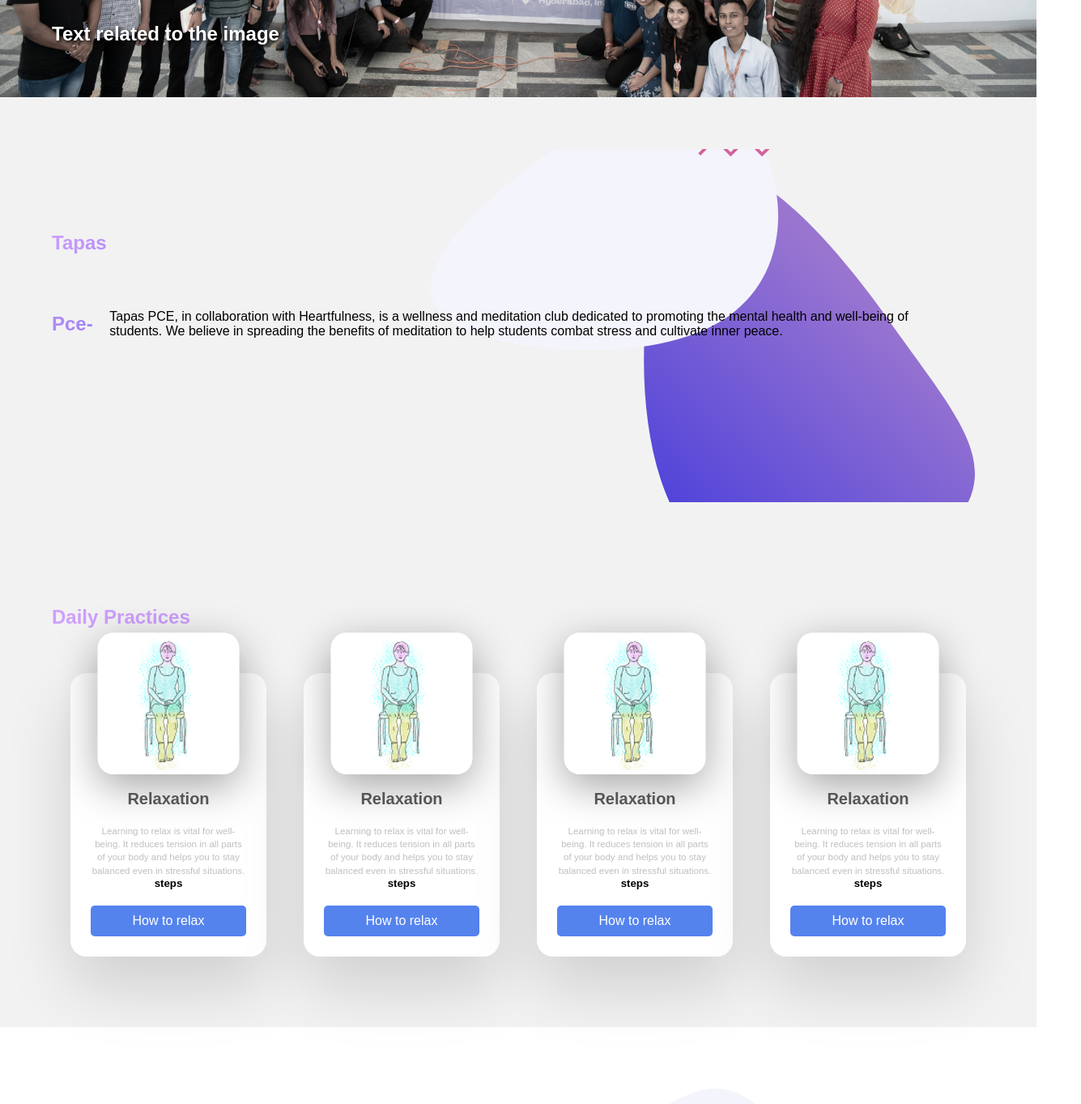
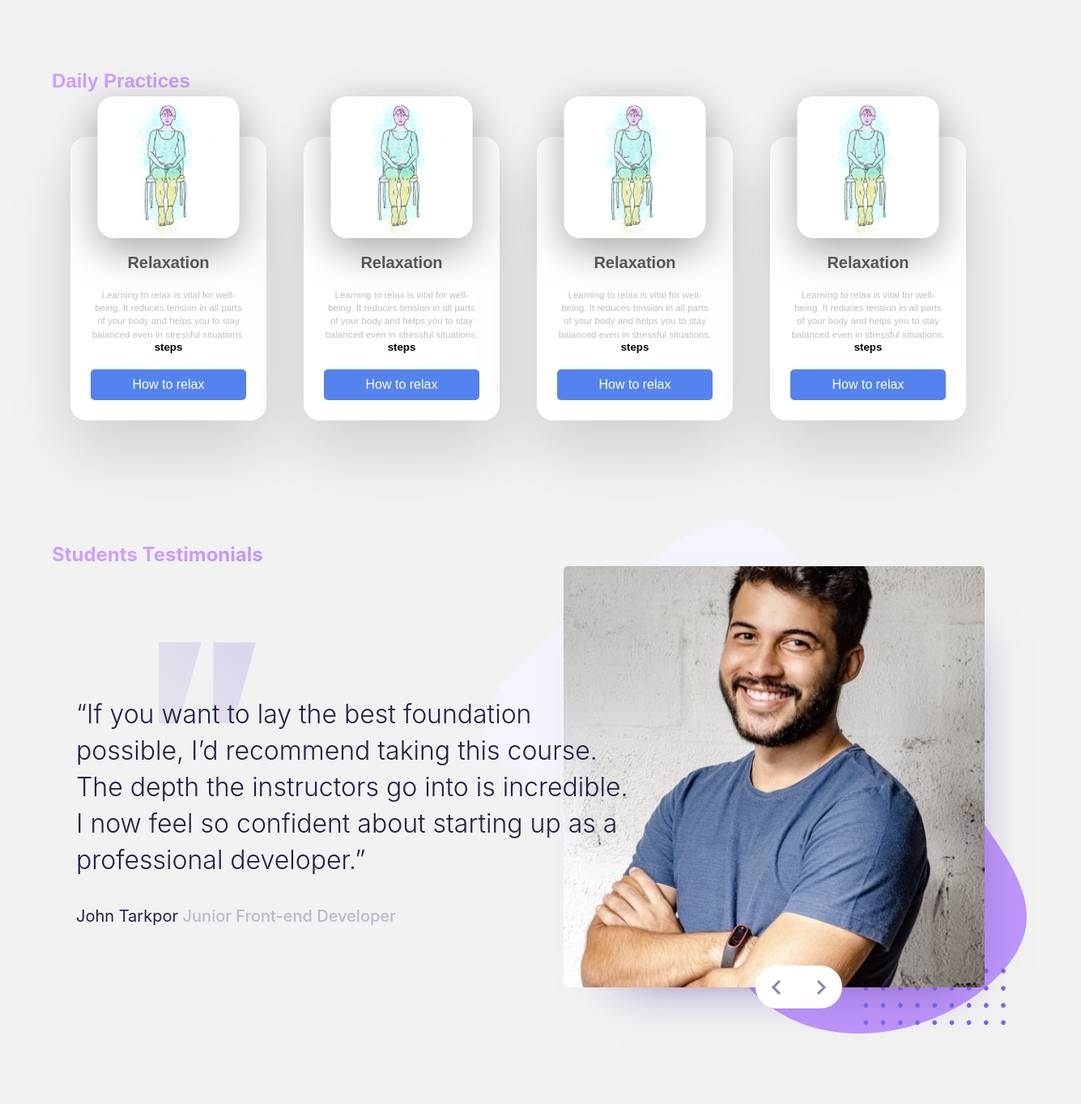
Before and after one commit to Mukesh-pilane/tapasweb, a React (Vite) app: page / in a window 1280 px wide. Shown: the part 680-2043 px from the top of the page at 81% size, 1335 px wide, since content can reach past the window. After the commit the page ends 1999 px from the top, so only its background shows below. Built offline with nearby package versions, Linux system fonts and the light colour scheme.

Commit message:
updated testimonials

```diff
--- a/src/components/Navbar/navbar.css
+++ b/src/components/Navbar/navbar.css
@@ -10,6 +10,7 @@
   opacity: 0.7;
   backdrop-filter: 10px;
   position: fixed;
+  z-index: 999
 }
 
 .navbar-logo {
--- a/src/components/Slider/Slider.css
+++ b/src/components/Slider/Slider.css
@@ -1,5 +1,5 @@
 .slider-Image{
-  height: 800px;
+  height: 500px;
   width: 100%;
   position:relative;
 }
@@ -33,7 +33,7 @@
     object-position: 50% 50%;
   }
   .slider-Image{
-    height: 500px;
+    height: 400px;
   }
   .img-info{
     padding: 2rem;
--- a/src/components/SubHero/SubHero.jsx
+++ b/src/components/SubHero/SubHero.jsx
@@ -8,8 +8,8 @@ const SubHero = () => {
 
   useEffect(() => {
     const interval = setInterval(() => {
-      setText((prevText) => (prevText === 'Embrace wellness' ? 'Embrace Meditation' : 'Embrace wellness'));
-    }, 6000); // Adjust the interval duration according to your preference
+      setText((prevText) => (prevText === 'Meditaion Club' ? 'Fitness Club' : 'Meditaion Club'));
+    }, 5000); // Adjust the interval duration according to your preference
 
     return () => clearInterval(interval);
   }, []);
@@ -17,8 +17,9 @@ const SubHero = () => {
   return (
     <section className="sub-hero">
       <div className="container">
-        <h2 className="sub-hero-heading gradient-text">Tapas Pce-
-          <Typewriter
+        <h2 className="sub-hero-heading gradient-text">
+        <span className="tapas-pce">Tapas Pce is </span>
+ <Typewriter
             options={{
               strings: [text],
               autoStart: true,
@@ -29,11 +30,6 @@ const SubHero = () => {
             }}
           />
         </h2>
-        <p className="sub-hero-description">
-          Tapas PCE, in collaboration with Heartfulness, is a wellness and meditation club dedicated to promoting the
-          mental health and well-being of students. We believe in spreading the benefits of meditation to help students
-          combat stress and cultivate inner peace.
-        </p>
       </div>
     </section>
   );
--- a/src/components/SubHero/subhero.css
+++ b/src/components/SubHero/subhero.css
@@ -1,13 +1,40 @@
 .sub-hero{
   padding: 4rem;
   background-color: #f2f2f2;
-}
-.sub-hero-heading{
-  line-height: 100px;
+  display: flex;
+  }
+.sub-hero-heading {
+  display: flex;
+  align-items: center;
+  font-size: 4rem;
 }
 
+.sub-hero-heading .tapas-pce {
+  margin-right: 1rem; /* Adjust the spacing between "Tapas Pce-" and the typewriter effect */
+}
+
+@media (min-width: 768px) and (max-width: 1024px) {
+  .sub-hero-heading {
+    display: flex;
+    align-items: center;
+    font-size: 3.5rem;
+  }
+
+  .sub-hero-heading .tapas-pce {
+    margin-right: 1rem; /* Adjust the spacing between "Tapas Pce-" and the typewriter effect */
+  }
+}
 @media(max-width:768px){
   .sub-hero{
     padding: 2rem;
   }
+  .sub-hero-heading {
+    display: flex;
+    align-items: center;
+    font-size: 2rem;
+  }
+
+  .sub-hero-heading .tapas-pce {
+    margin-right: .5rem; /* Adjust the spacing between "Tapas Pce-" and the typewriter effect */
+  }
 }
--- a/src/components/Testimonials/Testimonials.css
+++ b/src/components/Testimonials/Testimonials.css
@@ -1,63 +1,56 @@
-
-
 .Testimonials span {
   color: #b9b9ce;
   font-weight: 500;
-
 }
 
 .Testimonials {
-  background-image: url(../../assets/images/pattern-curve.svg);
-  background-repeat: no-repeat;
-  background-position: left bottom;
+
   font-family: "Inter", sans-serif;
   padding: 4rem;
-
 }
 
 .Testimonials .container {
   position: relative;
 }
 
-.Testimonials .slide{
+.Testimonials .slide {
   display: flex;
-
 }
 
-.testimonial {
+.Testimonials .testimonial {
   background-image: url(../../assets/images/pattern-quotes.svg);
   background-repeat: no-repeat;
   color: #202047;
 }
 
-.text {
+.Testimonials .text {
   font-weight: 300;
 }
 
-.portrait {
+.Testimonials .portrait {
   border-radius: 5px;
   box-shadow: 20px 35px 65px -50px #6c52a7;
 }
 
-.next,
-.prev {
+.Testimonials .next,
+.Testimonials .prev {
   border: none;
   background: #fff;
   position: absolute;
 }
 
-.next {
+.Testimonials .next {
   border-top-right-radius: 50%;
   border-bottom-right-radius: 50%;
 }
 
-.prev {
+.Testimonials .prev {
   border-top-left-radius: 50%;
   border-bottom-left-radius: 50%;
 }
 
-.next:hover,
-.prev:hover {
+.Testimonials .next:hover,
+.Testimonials .prev:hover {
   background: #fff;
   cursor: pointer;
 }
@@ -65,65 +58,63 @@
 @media (min-width: 1025px) {
   .Testimonials {
     background-size: 33rem;
-    padding-right: 22px;
-  }
-
-  .container {
     align-items: center;
     background-image: url(../../assets/images/pattern-bg.svg);
     background-repeat: no-repeat;
     background-position: right 12px bottom 55%;
     background-size: 42rem;
-    display: flex;
     margin: 0 auto;
-    padding: 66px 40px 70px 0px;
+  padding:4rem 4rem 6rem 4rem
+
   }
 
- .Testimonials .slide  {
+  .Testimonials .slide {
     position: relative;
   }
-
-  .testimonial {
+  .Testimonials .slider h2{
+    margin-bottom: 1rem;
+  }
+  .Testimonials .testimonial {
     background-position: left 22% top 78%;
     background-size: 120px 100px;
     height: 220px;
     margin-right: -9rem;
     padding-top: 160px;
     padding-left: 30px;
-    width: 688px;
+    width: 100%;
     z-index: 9;
   }
 
-  .photo {
+  .Testimonials .photo {
     flex: 1;
     margin: 0 auto;
     padding-left: 58px;
   }
 
-  .text {
+  .Testimonials .text {
     font-size: 32px;
     line-height: 45px;
     margin-bottom: 35px;
   }
 
-  .name {
+  .Testimonials .name {
     font-size: 20px;
   }
 
-  .portrait {
+  .Testimonials .portrait {
     height: auto;
     width: 520px;
   }
 
-  .next {
+  .Testimonials .next {
     top: 493px;
-    left: 715px;
+    left: 80%;
     padding: 18px 19px 14px 22px;
   }
 
-  .prev {
+  .Testimonials .prev {
     top: 493px;
-    left: 663px;
+    right: 20%;
     padding: 18px 22px 14px 19px;
   }
 }
@@ -131,10 +122,9 @@
 @media (min-width: 768px) and (max-width: 1024px) {
   .Testimonials {
     background-size: 550px;
-
   }
 
- .Testimonials .slider {
+  .Testimonials .slider {
     width: 100%;
   }
 
@@ -153,22 +143,22 @@
     width: 550px;
   }
 
-  .text {
+  .Testimonials .text {
     font-size: 18px;
     line-height: 25px;
     margin-bottom: 18px;
   }
 
-  .name {
+  .Testimonials .name {
     font-size: 15px;
   }
 
-  span {
+  .Testimonials span {
     display: block;
     line-height: 19px;
   }
 
-  .photo {
+  .Testimonials .photo {
     background: url(../../assets/images/pattern-bg.svg);
     background-repeat: no-repeat;
     background-position: center;
@@ -177,24 +167,24 @@
     padding: 2.6em 2.3em 2.3em;
   }
 
-  .portrait {
+  .Testimonials .portrait {
     height: 253px;
     width: 254px;
   }
 
-  .next {
-    top: 315px;
+  .Testimonials .next {
+    top: 285px;
     left: 50%;
     padding: 10px 13px 6px 13px;
   }
 
-  .prev {
-    top: 315px;
+  .Testimonials .prev {
+    top: 285px;
     right: 50%;
     padding: 10px 13px 6px 13px;
   }
 
-  button img {
+  .Testimonials button img {
     transform: scale(0.75);
   }
 }
@@ -206,16 +196,15 @@
     margin-bottom: 5rem;
   }
 
-
-  .slider {
+  .Testimonials .slider {
     width: 100%;
   }
 
-  .Testimonials .slide{
+  .Testimonials .slide {
     flex-direction: column-reverse;
   }
 
-  .testimonial {
+  .Testimonials .testimonial {
     background-size: 58px;
     background-position: left 127px bottom 173px;
     display: block;
@@ -226,22 +215,22 @@
     width: 311px;
   }
 
-  .text {
+  .Testimonials .text {
     font-size: 18px;
     line-height: 25px;
     margin-bottom: 18px;
   }
 
-  .name {
+  .Testimonials .name {
     font-size: 15px;
   }
 
-  span {
+  .Testimonials span {
     display: block;
     line-height: 19px;
   }
 
-  .photo {
+  .Testimonials .photo {
     background: url(../../assets/images/pattern-bg.svg);
     background-repeat: no-repeat;
     background-position: center;
@@ -250,24 +239,24 @@
     padding: 2.6em 2.3em 2.3em;
   }
 
-  .portrait {
+  .Testimonials .portrait {
     width: 254px;
     height: 253px;
   }
 
-  .next {
-    top: 315px;
+  .Testimonials .next {
+    top: 285px;
     left: 50%;
     padding: 10px 13px 6px 13px;
   }
 
-  .prev {
-    top: 315px;
+  .Testimonials .prev {
+    top: 285px;
     right: 50%;
     padding: 10px 13px 6px 13px;
   }
 
-  button img {
+  .Testimonials button img {
     transform: scale(0.75);
   }
 }
--- a/src/components/Testimonials/Testimonials.jsx
+++ b/src/components/Testimonials/Testimonials.jsx
@@ -1,105 +1,3 @@
-/*import React, { useState } from "react";
-import Tanya from "../../assets/images/image-tanya.jpg";
-import John from "../../assets/images/image-john.jpg";
-import Next from "../../assets/images/icon-next.svg";
-import Prev from "../../assets/images/icon-prev.svg";
-import "./Testimonials.css";
-
-export default function Testimonials() {
-  const [slide, setSlide] = useState();
-  const slides = [
-    {
-      id:1,
-      img: "../../assets/images/image1.jpg"
-    },{
-      id:2,
-      img: "../../assets/images/image2.jpg"
-    },{
-      id:3,
-      img: "../../assets/images/image3.jpg"
-    },{
-      id:4,
-      img: "../../assets/images/image5.jpg"
-    },{
-      id:5,
-      img: "../../assets/images/image5.jpg"
-    }
-    ]
-  function displayJohn(event) {
-    event.preventDefault();
-    setSlide("john");
-  }
-
-  function displayTanya(event) {
-    event.preventDefault();
-    setSlide("tanya");
-  }
-
-  if (slide === "tanya") {
-    return (
-      <div className="Testimonials">
-        <section className="container">
-          <div className="slider">
-            <div className="slideTwo">
-              <div className="testimonial">
-                <p className="text">
-                  “ If you want to lay the best foundation possible I’d
-                  recommend taking this course. The depth the instructors go
-                  into is incredible. I now feel so confident about starting up
-                  as a professional developer. ”
-                </p>
-                <p className="name">
-                  John Tarkpor <span>Junior Front-end Developer</span>{" "}
-                </p>
-              </div>
-              <div className="photo">
-                <img src={John} alt="Portrait of John" className="portrait" />
-              </div>
-              <button className="button prev" onClick={displayJohn}>
-                <img src={Prev} alt="Previous Button" className="prevImg" />
-              </button>
-              <button className="button next" onClick={displayJohn}>
-                <img src={Next} alt="Next Button" className="nextImg" />
-              </button>
-            </div>
-          </div>
-        </section>
-      </div>
-    );
-  } else {
-    return (
-      <div className="Testimonials">
-        <section className="container">
-          <div className="slider">
-            <div className="slideOne">
-              <div className="testimonial">
-                <p className="text">
-                  “ I’ve been interested in coding for a while but never taken
-                  the jump, until now. I couldn’t recommend this course enough.
-                  I’m now in the job of my dreams and so excited about the
-                  future. ”
-                </p>
-                <p className="name">
-                  Tanya Sinclair <span>UX Engineer</span>{" "}
-                </p>
-              </div>
-              <div className="photo">
-                <img src={Tanya} alt="Portrait of Tanya" className="portrait" />
-              </div>
-              <button className="button prev" onClick={displayTanya}>
-                <img src={Prev} alt="Previous Button" />
-              </button>
-              <button className="button next" onClick={displayTanya}>
-                <img src={Next} alt="Next Button" />
-              </button>
-            </div>
-          </div>
-        </section>
-      </div>
-    );
-  }
-}
-*/
 
 import React, { useState } from "react";
 import Tanya from "../../assets/images/image-tanya.jpg";
@@ -160,9 +58,7 @@ export default function Testimonials() {
 
   const totalSlides = slides.length;
 
-  function displaySlide(index) {
-    setCurrentSlide(index);
-  }
+
 
   function goToPrevSlide() {
     setCurrentSlide((prevSlide) => (prevSlide === 0 ? totalSlides - 1 : prevSlide - 1));
@@ -176,9 +72,8 @@ export default function Testimonials() {
 
   return (
     <div className="Testimonials">
-
+       <h2 className="gradient-text"> Students Testimonials</h2>
       <section className="container">
-       <h2 className="gradient-text"> Students Testimonials</h2>
         <div className="slider">
         <div className="slide">
           <div className="testimonial">
--- a/src/index.css
+++ b/src/index.css
@@ -8,6 +8,7 @@
 body {
   font-family: Arial, Helvetica, sans-serif;
   -webkit-tap-highlight-color: transparent;
+  background-color: #f2f2f2;
 }
 
 * ::-webkit-scrollbar{
```
Also changed, not shown: src/assets/images/pattern-bg.svg, 1 other file (tests, documents, lock files or other folders).
